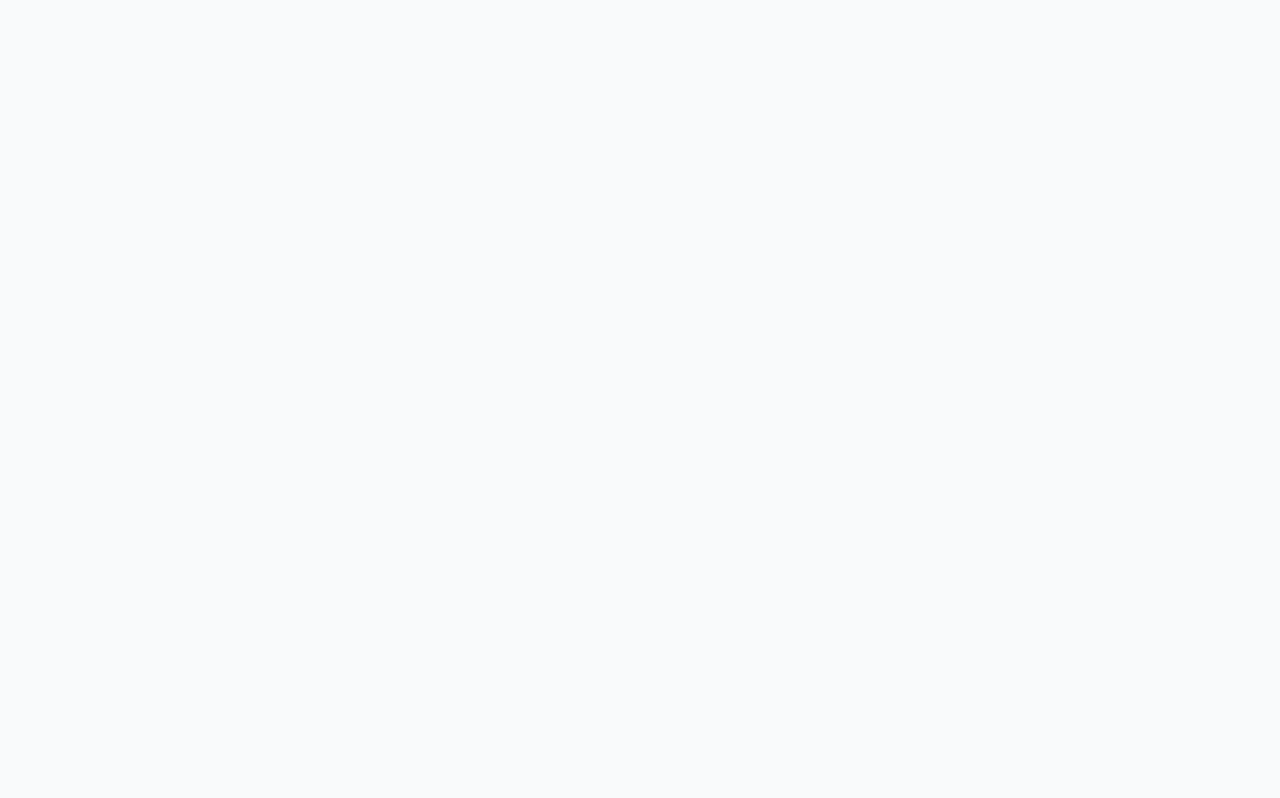
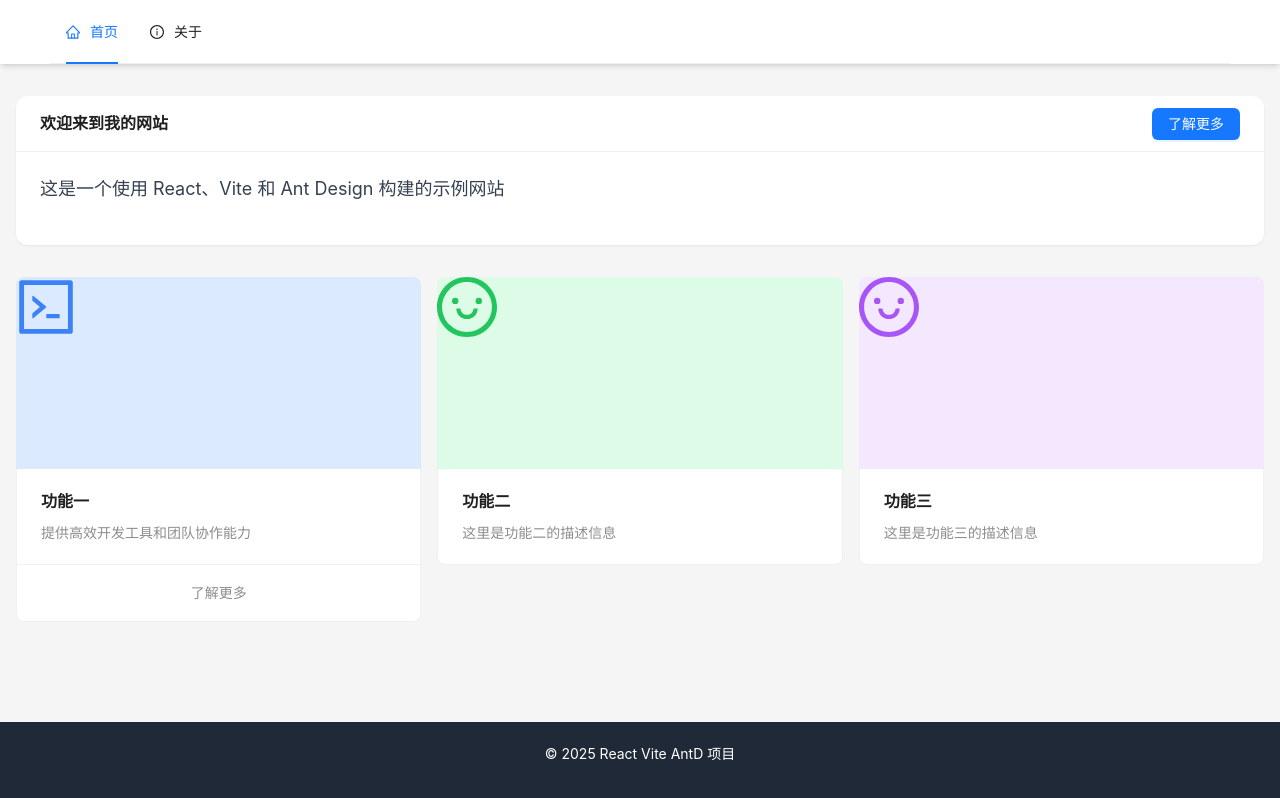
Before and after one commit to melorzhang/melorzhang.github.io, a React (Vite) app: page / in a window 1280 px wide. Built offline with nearby package versions, Linux system fonts and the light colour scheme.

Commit message:
fix routing

```diff
--- a/package.json
+++ b/package.json
@@ -2,7 +2,7 @@
   "name": "manuselector",
   "version": "1.0.0",
   "description": "",
-  "homepage": "https://melorzhang.github.io/manuselector/",
+  "homepage": "https://melorzhang.github.io/",
   "dependencies": {
     "@ant-design/icons": "^5.0.1",
     "antd": "^5.11.0",
--- a/src/App.tsx
+++ b/src/App.tsx
@@ -34,10 +34,9 @@ function App() {
       <Content className="flex-grow py-8">
         <div className="container mx-auto px-4">
           <Routes>
-            <Route path="/manuselector" element={<HomePage />} />
+            <Route path="/" element={<HomePage />} />
             <Route path="/about" element={<AboutPage />} />
-                        <Route path="/feature1" element={<FeatureOnePage />} />
-
+            <Route path="/feature1" element={<FeatureOnePage />} />
             <Route path="*" element={<NotFound />} />
           </Routes>
         </div>
--- a/src/main.tsx
+++ b/src/main.tsx
@@ -6,7 +6,7 @@ import 'antd/dist/reset.css';
 
 ReactDOM.createRoot(document.getElementById('root') as HTMLElement).render(
   <React.StrictMode>
-    <BrowserRouter basename="/manuselector/">
+    <BrowserRouter basename="/">
       <App />
     </BrowserRouter>
   </React.StrictMode>
--- a/vite.config.ts
+++ b/vite.config.ts
@@ -3,7 +3,7 @@ import react from '@vitejs/plugin-react';
 
 export default defineConfig({
   plugins: [react()], // 移除 vitePluginForGhPages
-  base: '/manuselector',
+  base: '/',
   build: {
     outDir: 'dist',
     rollupOptions: {
```
